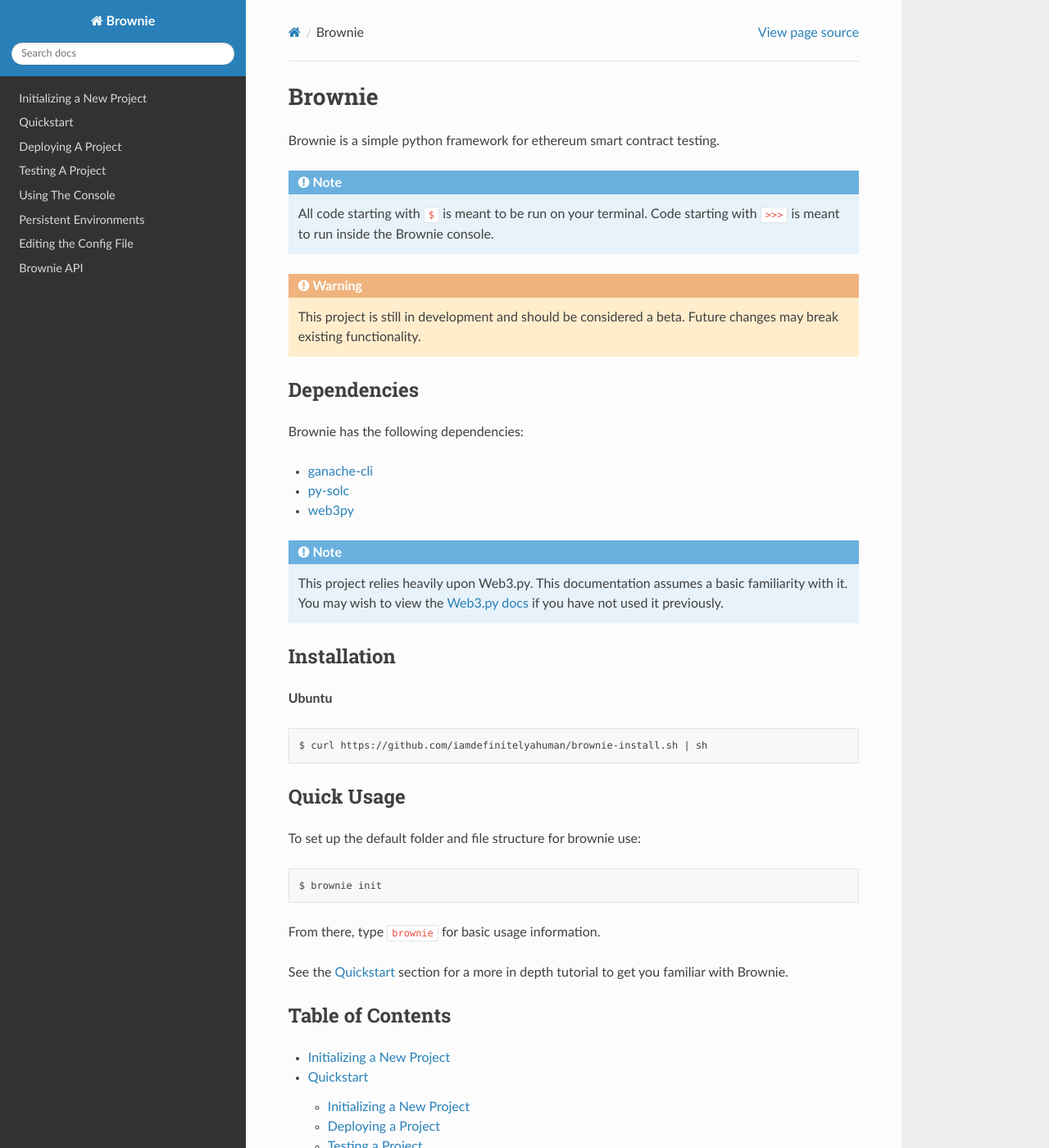
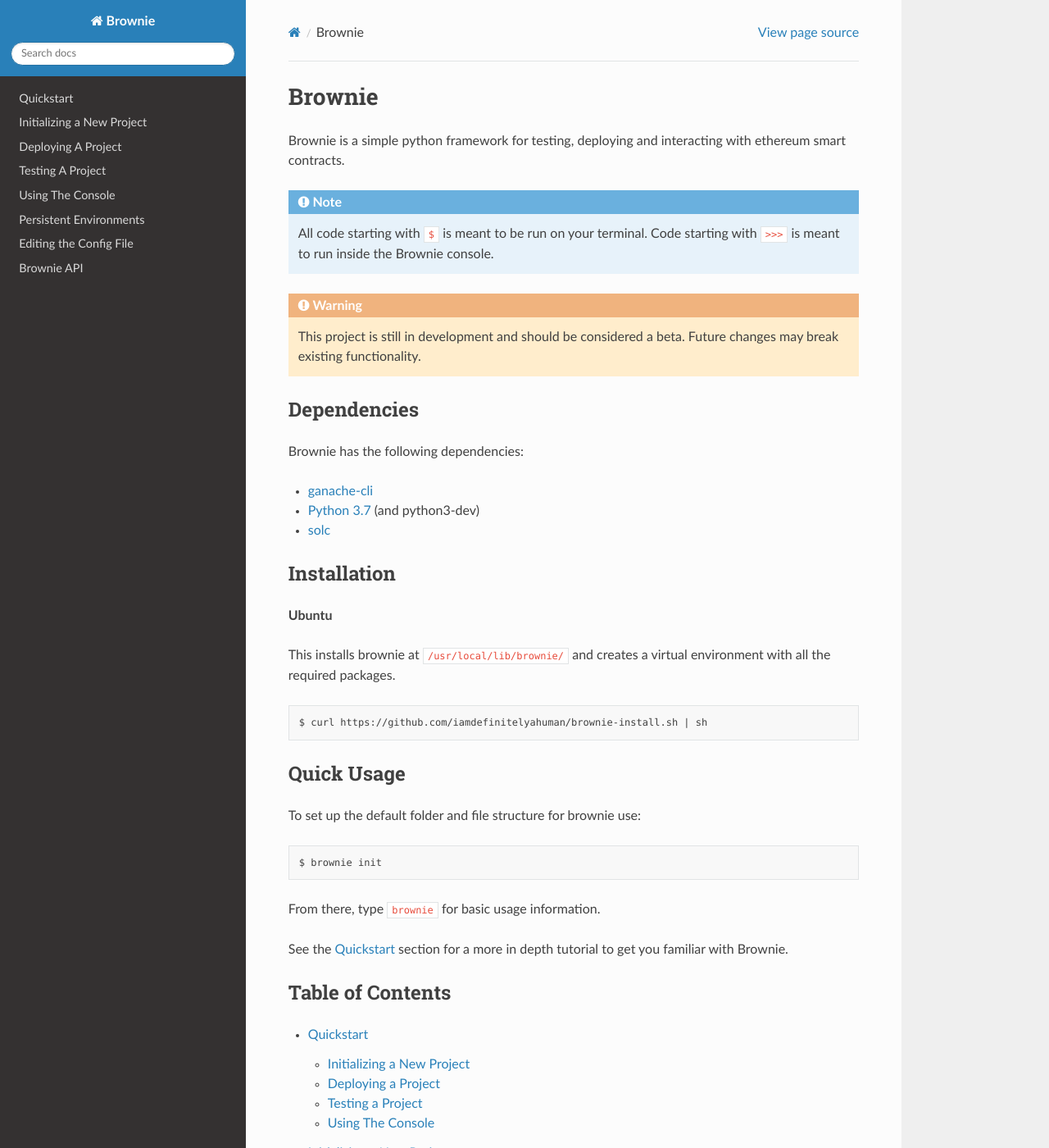
Before and after one commit to eth-brownie/brownie, a Sphinx documentation site: the page built from docs/index.rst, in a window 1280 px wide and 1400 px high. Shown: the whole window at 82% size. Built offline with Sphinx 7.4.7 and the Read the Docs theme 2.0.0, drawn with Linux system fonts in a browser that asks for light colours; some of the changed text lies outside the part shown.

Commit message:
virtualenv installer, python3.7 req

```diff
--- a/docs/index.rst
+++ b/docs/index.rst
@@ -2,7 +2,7 @@
 Brownie
 =======
 
-Brownie is a simple python framework for ethereum smart contract testing.
+Brownie is a simple python framework for testing, deploying and interacting with ethereum smart contracts.
 
 .. note::
     All code starting with ``$`` is meant to be run on your terminal. Code starting with ``>>>`` is meant to run inside the Brownie console.
@@ -16,17 +16,18 @@
 Brownie has the following dependencies:
 
 * `ganache-cli <https://github.com/trufflesuite/ganache-cli>`__
-* `py-solc <https://github.com/ethereum/py-solc>`__
-* `web3py <https://github.com/ethereum/web3.py>`__
+* `Python 3.7 <https://www.python.org/downloads/release/python-371/>`__ (and python3-dev)
+* `solc <https://solidity.readthedocs.io/en/latest/installing-solidity.html#binary-packages>`__
 
-.. note:: This project relies heavily upon Web3.py. This documentation assumes a basic familiarity with it. You may wish to view the `Web3.py docs <https://web3py.readthedocs.io/en/stable/index.html>`__ if you have not used it previously.
 
 Installation
 ============
 
 **Ubuntu**
 
-.. code-block:: bash
+This installs brownie at ``/usr/local/lib/brownie/`` and creates a virtual environment with all the required packages.
+
+::
 
     $ curl https://github.com/iamdefinitelyahuman/brownie-install.sh | sh
 
@@ -35,7 +36,7 @@
 
 To set up the default folder and file structure for brownie use:
 
-.. code-block:: bash
+::
 
     $ brownie init
 
@@ -48,8 +49,8 @@
 
 .. toctree::   :maxdepth: 2
 
+    quickstart.rst
     init.rst
-    quickstart.rst
     deploy.rst
     test.rst
     console.rst
--- a/docs/quickstart.rst
+++ b/docs/quickstart.rst
@@ -5,6 +5,8 @@
 ==========
 
 This page will walk you through the basics of using Brownie. Please review the rest of the documentation to learn more about specific functionality.
+
+.. note:: This project relies heavily upon Web3.py. This documentation assumes a basic familiarity with it. You may wish to view the `Web3.py docs <https://web3py.readthedocs.io/en/stable/index.html>`__ if you have not used it previously.
 
 Initializing a New Project
 ==========================
```
Also changed, not shown: requirements.txt (added, +30 -0 lines), 2 other files.
